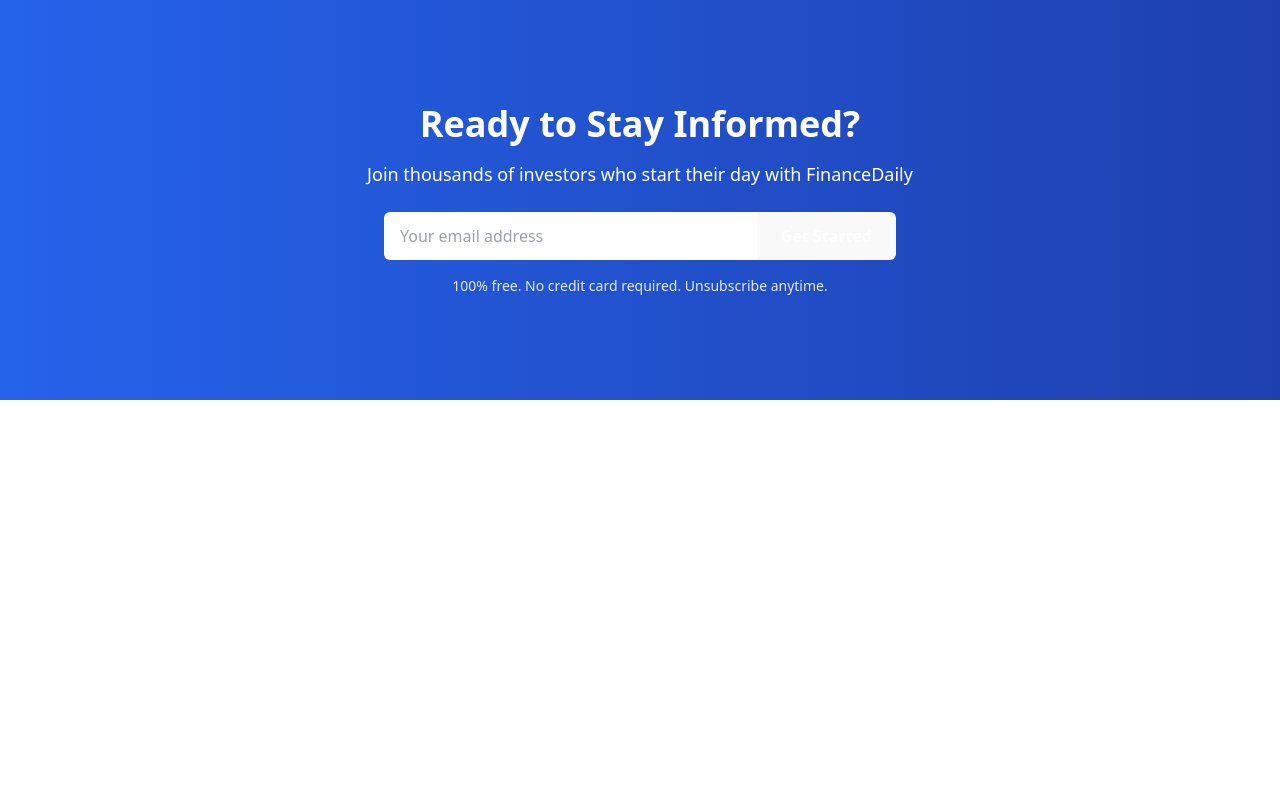
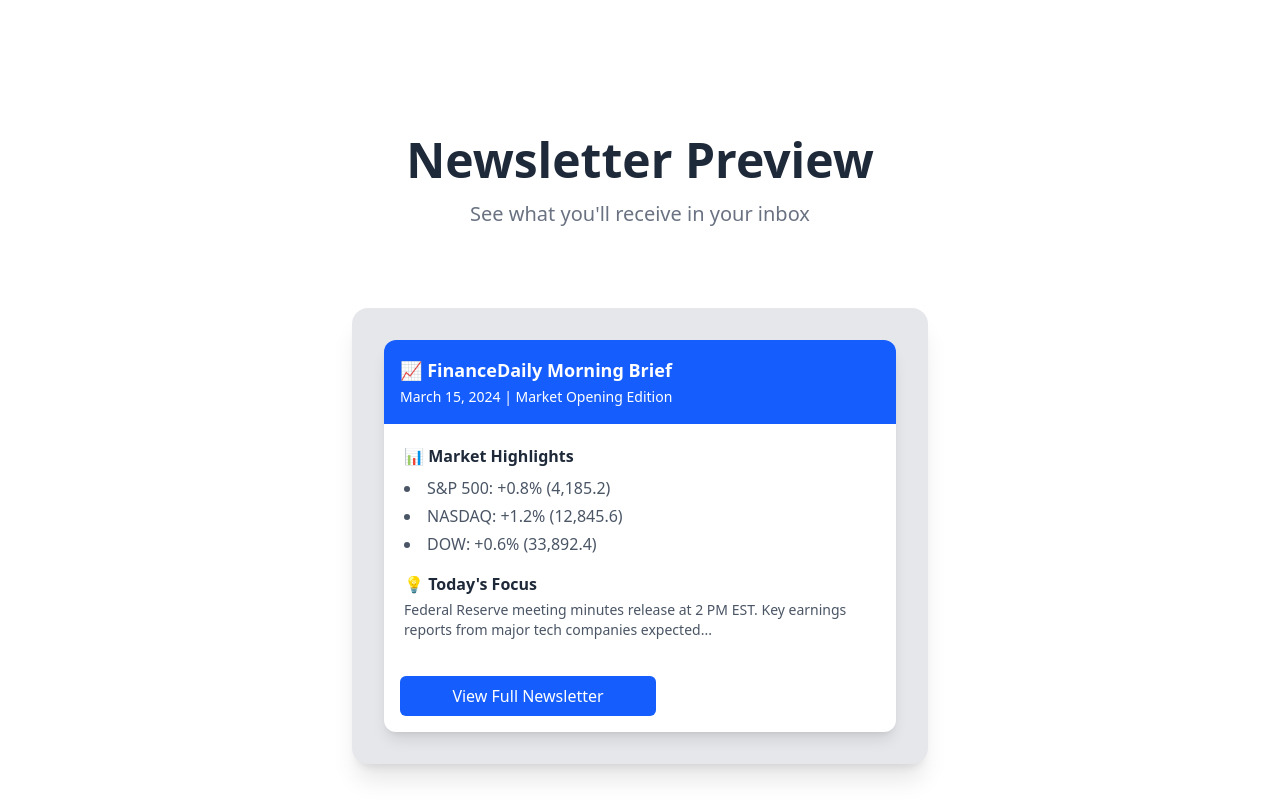
Before and after one commit to Opex-Interns/TeamX-News-Dashboard, a React (Vite) app: page / in a window 1280 px wide. Shown: the part 600-1400 px from the top of the page. Before the commit the page ends 1000 px from the top, so only its background shows below. Built offline with nearby package versions, Linux system fonts and the light colour scheme.

Commit message:
Added Newletter functionality

```diff
--- a/src/App.jsx
+++ b/src/App.jsx
@@ -1,7 +1,7 @@
 import Header from './Components/Header'
 import Hero from './Components/Hero'
 import Ready from './Components/Ready'
-
+import Newsletter from './Components/Newsletter.jsx';
 function App() {
 
 
@@ -9,7 +9,9 @@
     <>
      <Header/>
      <Hero/>
+     <Newsletter/>
      <Ready/>
+
     </>
   )
 }
--- /dev/null
+++ b/src/Components/Newsletter.jsx
@@ -0,0 +1,55 @@
+import React from 'react';
+
+function Newsletter() {
+  return (
+
+    <div className="flex flex-col items-center mt-10 py-24">
+      {/* Section Header */}
+      <h1 className="text-5xl font-bold text-gray-800 pb-4">Newsletter Preview</h1>
+      <p className="text-xl text-gray-500 mb-8 pb-12">See what you'll receive in your inbox</p>
+
+      {/* Newsletter Card */}
+      <div className="bg-gray-200 rounded-2xl shadow-xl p-8 max-w-xl ">
+      <div className="bg-white rounded-xl shadow-lg max-w-lg w-full ">
+        {/* Card Header */}
+        <div className="bg-blue-600 text-white p-4 rounded-t-xl">
+          <h3 className="text-lg font-semibold">📈 FinanceDaily Morning Brief</h3>
+          <span className="text-sm">March 15, 2024 | Market Opening Edition</span>
+        </div>
+
+        {/* Card Body */}
+        <div className="p-5 space-y-4">
+          {/* Market Highlights */}
+          <div>
+            <h4 className="font-semibold text-gray-800 mb-2">📊 Market Highlights</h4>
+            <ul className="list-disc list-inside text-gray-600 space-y-1">
+              <li>S&P 500: +0.8% (4,185.2)</li>
+              <li>NASDAQ: +1.2% (12,845.6)</li>
+              <li>DOW: +0.6% (33,892.4)</li>
+            </ul>
+          </div>
+
+          {/* Today's Focus */}
+          <div>
+            <h4 className="font-semibold text-gray-800 mb-1">💡 Today's Focus</h4>
+            <p className="text-gray-600 text-sm">
+              Federal Reserve meeting minutes release at 2 PM EST.
+              Key earnings reports from major tech companies expected...
+            </p>
+          </div>
+        </div>
+
+        {/* Card Footer */}
+        <div className="p-4">
+          <button className="bg-blue-600 hover:bg-blue-700 text-white font-medium
+          py-2 px-4 rounded-md w-64">
+            View Full Newsletter
+          </button>
+        </div>
+      </div>
+    </div>
+    </div>
+  );
+}
+
+export default Newsletter;
--- a/src/index.css
+++ b/src/index.css
@@ -23,7 +23,7 @@
   a:hover {
     color: #747bff;
   }
-  button {
+  /* button {
     background-color: #f9f9f9;
-  }
+  } */
 }
```
